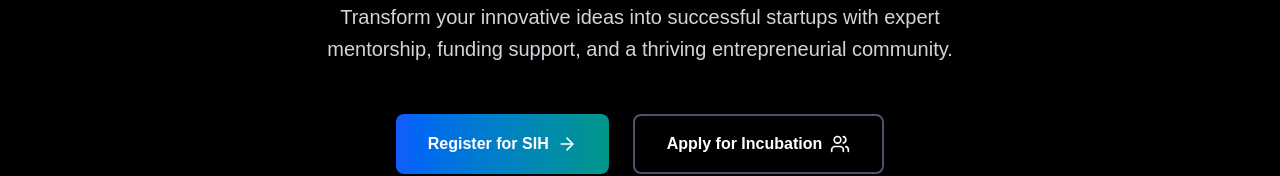
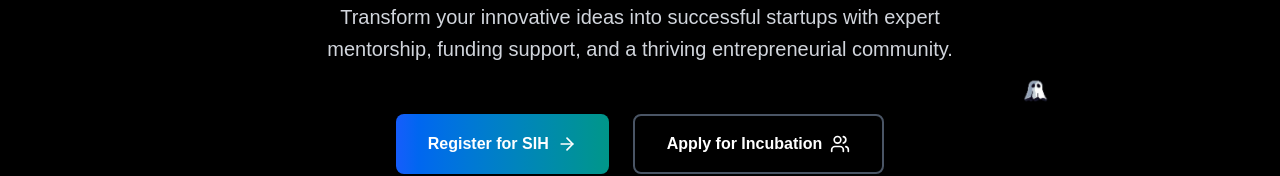
Before and after one commit to TIT-inovation-hub/incubation-center, a Next.js app: page / in a window 1280 px wide. Shown: the part 350-526 px from the top of the page. Built offline with nearby package versions, Linux system fonts and the light colour scheme.

Commit message:
(added) spwaning ghost

```diff
--- a/app/CustomCursor.tsx
+++ b/app/CustomCursor.tsx
@@ -11,22 +11,29 @@ type Bullet = {
   resting: boolean;
 };
 
+type Ghost = {
+  id: number;
+  x: number;
+  y: number;
+  alive: boolean;
+};
+
 const CustomCursor: React.FC = () => {
   const [position, setPosition] = useState({ x: 0, y: 0 });
   const [firing, setFiring] = useState(false);
   const [bullets, setBullets] = useState<Bullet[]>([]);
+  const [ghosts, setGhosts] = useState<Ghost[]>([]);
   const rafRef = useRef<number | null>(null);
+  const ghostIdRef = useRef(0);
 
   const gravity = 0.6;
   const friction = 0.8;
 
-  // Memoize floorY so it doesn’t trigger lint warnings
   const floorY = useMemo(
     () => (typeof window !== "undefined" ? window.innerHeight - 8 : 0),
     []
   );
 
-  // Preload sound and memoize
   const gunSoundRef = useRef<HTMLAudioElement | null>(null);
   useEffect(() => {
     if (typeof window !== "undefined") {
@@ -71,7 +78,24 @@ const CustomCursor: React.FC = () => {
     };
   }, [position]);
 
-  // Animate bullets with physics
+  // Ghost spawning
+  useEffect(() => {
+    const spawnGhost = () => {
+      if (typeof window === "undefined") return;
+      const x = Math.random() * (window.innerWidth - 40);
+      const y = Math.random() * (window.innerHeight - 100);
+
+      setGhosts((prev) => [
+        ...prev,
+        { id: ghostIdRef.current++, x, y, alive: true },
+      ]);
+    };
+
+    const interval = setInterval(spawnGhost, 3000); // every 3s
+    return () => clearInterval(interval);
+  }, []);
+
+  // Animate bullets and check collisions
   useEffect(() => {
     const updateBullets = () => {
       setBullets((prev) =>
@@ -79,7 +103,6 @@ const CustomCursor: React.FC = () => {
           if (b.resting) return b;
 
           let { x, y, vx, vy } = b;
-
           vy += gravity;
           x += vx;
           y += vy;
@@ -109,6 +132,25 @@ const CustomCursor: React.FC = () => {
         })
       );
 
+      // Check bullet ↔ ghost collisions
+      setGhosts((prevGhosts) => {
+        return prevGhosts.map((ghost) => {
+          if (!ghost.alive) return ghost;
+
+          for (const b of bullets) {
+            const dx = b.x - ghost.x;
+            const dy = b.y - ghost.y;
+            const dist = Math.sqrt(dx * dx + dy * dy);
+
+            if (dist < 20) {
+              // Kill ghost
+              return { ...ghost, alive: false };
+            }
+          }
+          return ghost;
+        });
+      });
+
       rafRef.current = requestAnimationFrame(updateBullets);
     };
 
@@ -117,7 +159,7 @@ const CustomCursor: React.FC = () => {
     return () => {
       if (rafRef.current) cancelAnimationFrame(rafRef.current);
     };
-  }, [floorY, gravity, friction]);
+  }, [floorY, gravity, friction, bullets]);
 
   return (
     <>
@@ -165,6 +207,23 @@ const CustomCursor: React.FC = () => {
           />
         ))}
       </div>
+
+      {/* Ghosts */}
+      <div className="fixed top-0 left-0 w-screen h-screen pointer-events-none z-30">
+        {ghosts
+          .filter((g) => g.alive)
+          .map((g) => (
+            <Image
+              key={g.id}
+              src="/ghost.png"
+              alt="Ghost"
+              width={40}
+              height={40}
+              className="absolute animate-bounce"
+              style={{ left: g.x, top: g.y }}
+            />
+          ))}
+      </div>
     </>
   );
 };
```
Also changed, not shown: public/ghost.png (added).
